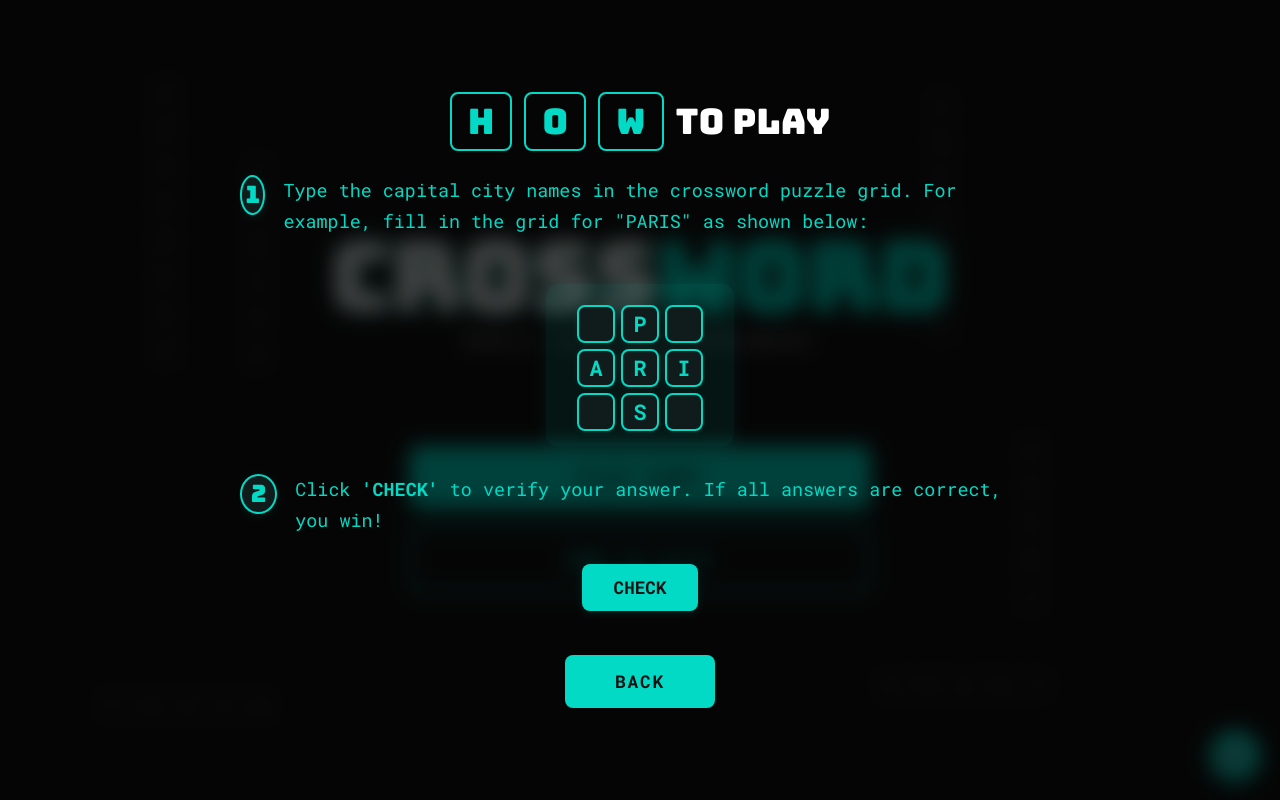
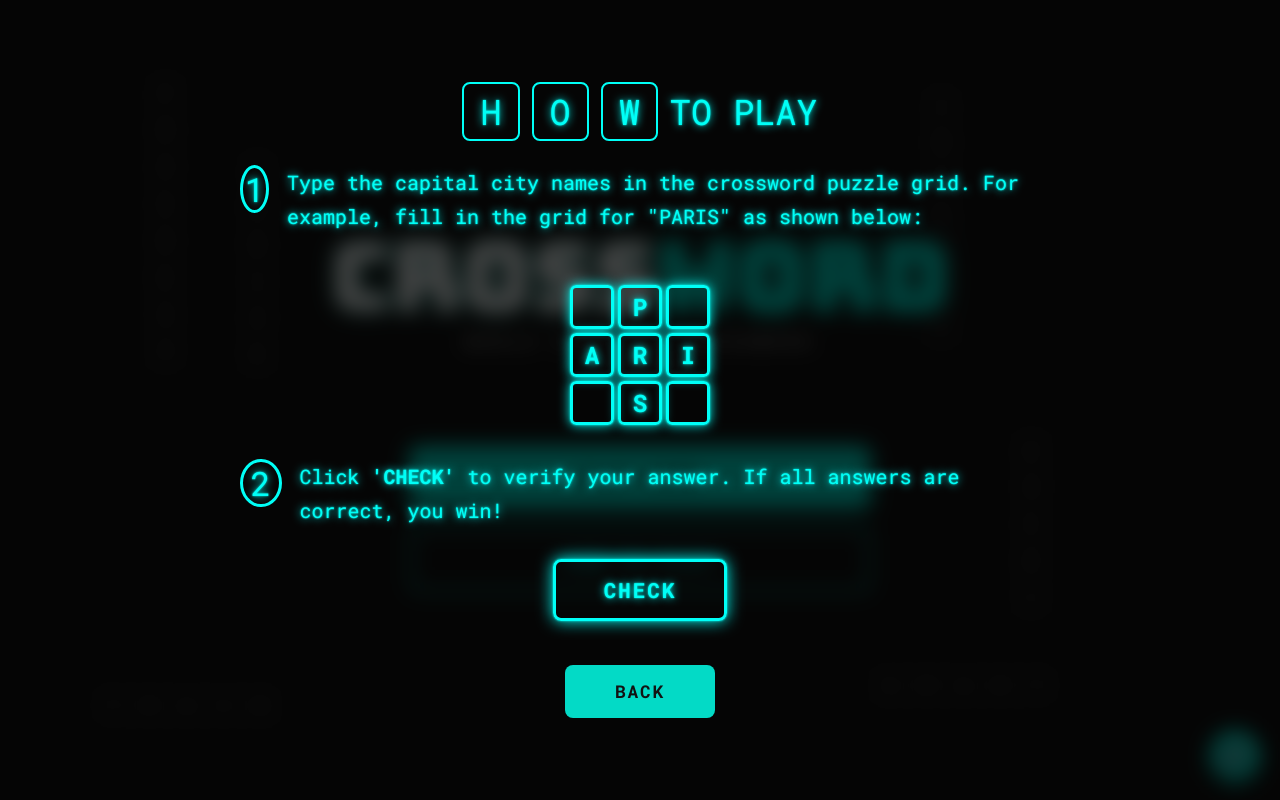
Before and after one commit to SanwikSagarPW/CrossWord_Capitals, a plain HTML site: page index.html in a window 1280 px wide. Both pictures are taken after a click on the button "HOW TO PLAY". Drawn offline with Linux system fonts and the light colour scheme.

Commit message:
fix the how to play grid

```diff
--- a/index.html
+++ b/index.html
@@ -17,91 +17,98 @@
                     margin-bottom: 24px;
                 }
                 .how-to-title-box {
-                    border: 2px solid var(--accent-color);
+                    border: 2.5px solid #00fff7;
                     border-radius: 8px;
                     padding: 4px 16px;
-                    font-family: 'Bungee', cursive;
+                    font-family: 'Roboto Mono', monospace;
                     font-size: 2.2rem;
-                    color: var(--accent-color);
+                    color: #00fff7;
                     background: transparent;
+                    text-shadow: 0 0 8px #00fff7, 0 0 2px #00fff7;
                 }
                 .how-to-title-text {
-                    font-family: 'Bungee', cursive;
+                    font-family: 'Roboto Mono', monospace;
                     font-size: 2.2rem;
-                    color: #fff;
+                    color: #00fff7;
+                    text-shadow: 0 0 8px #00fff7, 0 0 2px #00fff7;
                 }
                 .how-to-step {
                     display: flex;
                     align-items: flex-start;
                     gap: 18px;
-                    margin-bottom: 28px;
+                    margin-bottom: 32px;
                     font-size: 1.25rem;
                 }
                 .how-to-step-num {
-                    border: 2.5px solid var(--accent-color);
+                    border: 3px solid #00fff7;
                     border-radius: 50%;
-                    width: 40px;
-                    height: 40px;
+                    width: 48px;
+                    height: 48px;
                     display: flex;
                     align-items: center;
                     justify-content: center;
-                    font-family: 'Bungee', cursive;
-                    font-size: 1.5rem;
-                    color: var(--accent-color);
-                    background: #101c1c;
-                    box-shadow: 0 2px 8px rgba(3,218,198,0.10);
+                    font-family: 'Roboto Mono', monospace;
+                    font-size: 2.1rem;
+                    color: #00fff7;
+                    background: transparent;
+                    text-shadow: 0 0 8px #00fff7, 0 0 2px #00fff7;
                 }
                 .how-to-step-text {
                     font-family: 'Roboto Mono', monospace;
-                    font-size: 1.15rem;
-                    color: var(--accent-color);
+                    font-size: 1.25rem;
+                    color: #00fff7;
                     line-height: 1.7;
+                    text-shadow: 0 0 8px #00fff7, 0 0 2px #00fff7;
                 }
                 .how-to-grid-demo {
                     display: flex;
                     flex-direction: column;
                     align-items: center;
-                    margin: 18px 0 28px 0;
-                    background: rgba(3,218,198,0.07);
-                    border-radius: 12px;
-                    padding: 18px 28px 12px 28px;
-                    box-shadow: 0 2px 16px rgba(3,218,198,0.08);
+                    margin: 18px 0 32px 0;
+                    background: transparent;
+                    border-radius: 0;
+                    padding: 0;
                 }
                 .how-to-grid-row {
                     display: flex;
                 }
                 .how-to-grid-cell {
-                    width: 38px;
-                    height: 38px;
-                    margin: 3px;
-                    background: #101c1c;
-                    border: 2px solid var(--accent-color);
+                    width: 44px;
+                    height: 44px;
+                    margin: 2px;
+                    background: transparent;
+                    border: 3px solid #00fff7;
                     display: flex;
                     align-items: center;
                     justify-content: center;
                     font-family: 'Roboto Mono', monospace;
                     font-weight: bold;
-                    color: var(--accent-color);
-                    font-size: 1.35em;
-                    border-radius: 8px;
-                    box-shadow: 0 1px 6px rgba(3,218,198,0.10);
+                    color: #00fff7;
+                    font-size: 1.5em;
+                    border-radius: 6px;
+                    box-shadow: 0 0 12px #00fff7, 0 0 2px #00fff7;
                     transition: background 0.2s;
+                    text-shadow: 0 0 8px #00fff7, 0 0 2px #00fff7;
                 }
                 .how-to-check-btn {
-                    background: var(--accent-color);
-                    color: var(--background-color);
-                    border: none;
+                    background: transparent;
+                    color: #00fff7;
+                    border: 3px solid #00fff7;
                     border-radius: 8px;
-                    padding: 12px 32px;
+                    padding: 14px 48px;
                     font-family: 'Roboto Mono', monospace;
-                    font-size: 1.1rem;
+                    font-size: 1.3rem;
                     font-weight: bold;
                     cursor: pointer;
-                    box-shadow: 0 2px 8px rgba(3,218,198,0.12);
                     margin-bottom: 12px;
+                    text-shadow: 0 0 8px #00fff7, 0 0 2px #00fff7;
+                    box-shadow: 0 0 16px #00fff7, 0 0 2px #00fff7;
+                    letter-spacing: 2px;
+                    transition: background 0.2s, color 0.2s;
                 }
                 .how-to-check-btn:hover {
-                    background: var(--button-hover);
+                    background: #00fff7;
+                    color: #121212;
                 }
         :root {
             --background-color: #121212;
```
